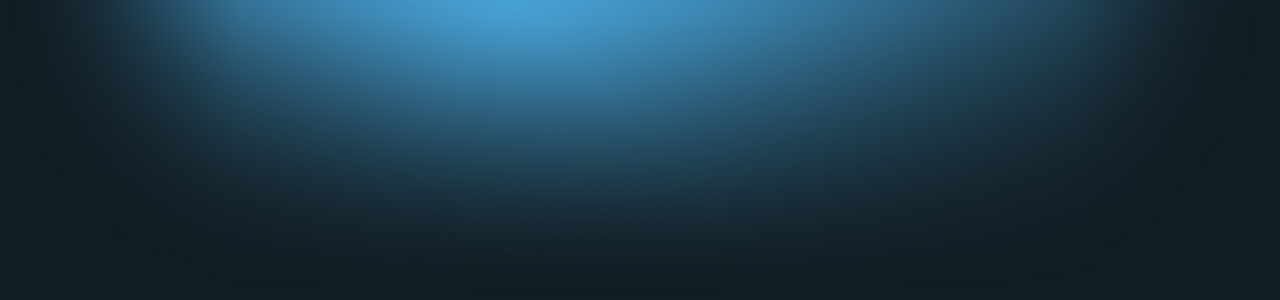
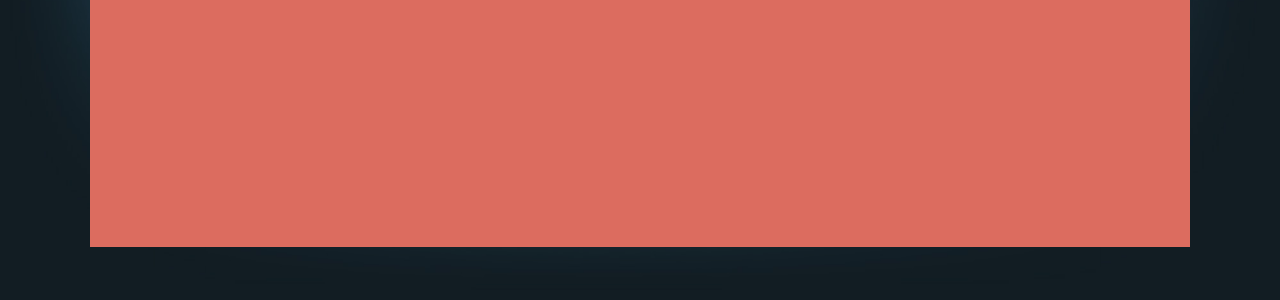
Before and after one commit to yesmallxin/voxelair, a website: page dist/index.html in a window 1280 px wide. Shown: the part 500-800 px from the top of the page. Drawn offline with Linux system fonts and the light colour scheme.

Commit message:
3D切换样式排版

```diff
--- a/src/less/index.less
+++ b/src/less/index.less
@@ -128,11 +128,107 @@ a{
           height: 100%;
           box-sizing: border-box;
           color: #ffffff;
+          position: relative;
         }
       }
       .verticalMenu{
         display: none;
       }
     }
+    .swipeUl{
+      &{
+        width:100%;
+        height: 100%;
+        position: relative;
+      }
+      li{
+        &{
+          position: absolute;
+          left: 0px;
+          top: 0px;
+          width:100%;
+          height: 100%;
+          display: flex;
+          justify-content: center;
+          align-items: center;
+        }
+        &:nth-of-type(1){
+          background-color: #dc6c5f;
+        }
+        &:nth-of-type(2){
+          background-color: #95dc84;
+        }
+        &:nth-of-type(3){
+          background-color: #64b9d2;
+        }
+        &:nth-of-type(4){
+          background-color: #000;
+        }
+        .text{
+          font-size:80px;
+          color: #ffffff;
+          font-weight: bold;
+          letter-spacing: 6px;
+        }
+        &.leftShow{
+          animation:1s homeLeftShow;
+          visibility:visible;
+          z-index:3;
+        }
+      }
+    }
+    .homeInner{
+      position: relative;
+      width:100%;
+      height: 100%;
+    }
+    .swipeNav{
+      &{
+        position: absolute;
+        left: 0px;
+        bottom: 8px;
+        width:100%;
+        display: flex;
+        z-index: 2;
+        justify-content: center;
+      }
+      li{
+        &{
+          width:20px;
+          height: 20px;
+          border-radius:50%;
+          box-shadow: 0 0 4px rgba(25,25,25,0.8);
+          background-color: rgba(255,255,255,0.5);
+          cursor: pointer;
+        }
+        &.active{
+          background-color: #fff;
+        }
+        &:not(:first-child){
+          margin-left:5px;
+        }
+      }
+    }
   }
 }
+@keyframes homeLeftHide{
+  0%{ transform:translateZ(0px); visibility:visible;}
+  40%{ transform:translate(-40%,0) scale(0.8) rotateY(20deg);}
+  100%{ transform:translateZ(-200px);}
+}
+@keyframes homeRightShow{
+  0%{ transform:translateZ(-200px);}
+  40%{ transform:translate(40%,0) scale(0.8) rotateY(-20deg);}
+  100%{ transform:translateZ(0px);}
+}
+
+@keyframes homeLeftShow{
+  0%{ transform:translateZ(-200px);}
+  40%{ transform:translate(-40%,0) scale(0.8) rotateY(20deg);}
+  100%{ transform:translateZ(0px);}
+}
+@keyframes homeRightHide{
+  0%{ transform:translateZ(0px); visibility:visible;}
+  40%{ transform:translate(40%,0) scale(0.8) rotateY(-20deg);}
+  100%{ transform:translateZ(-200px);}
+}
```
Also changed, not shown: dist/css/index.css, dist/index.html.
